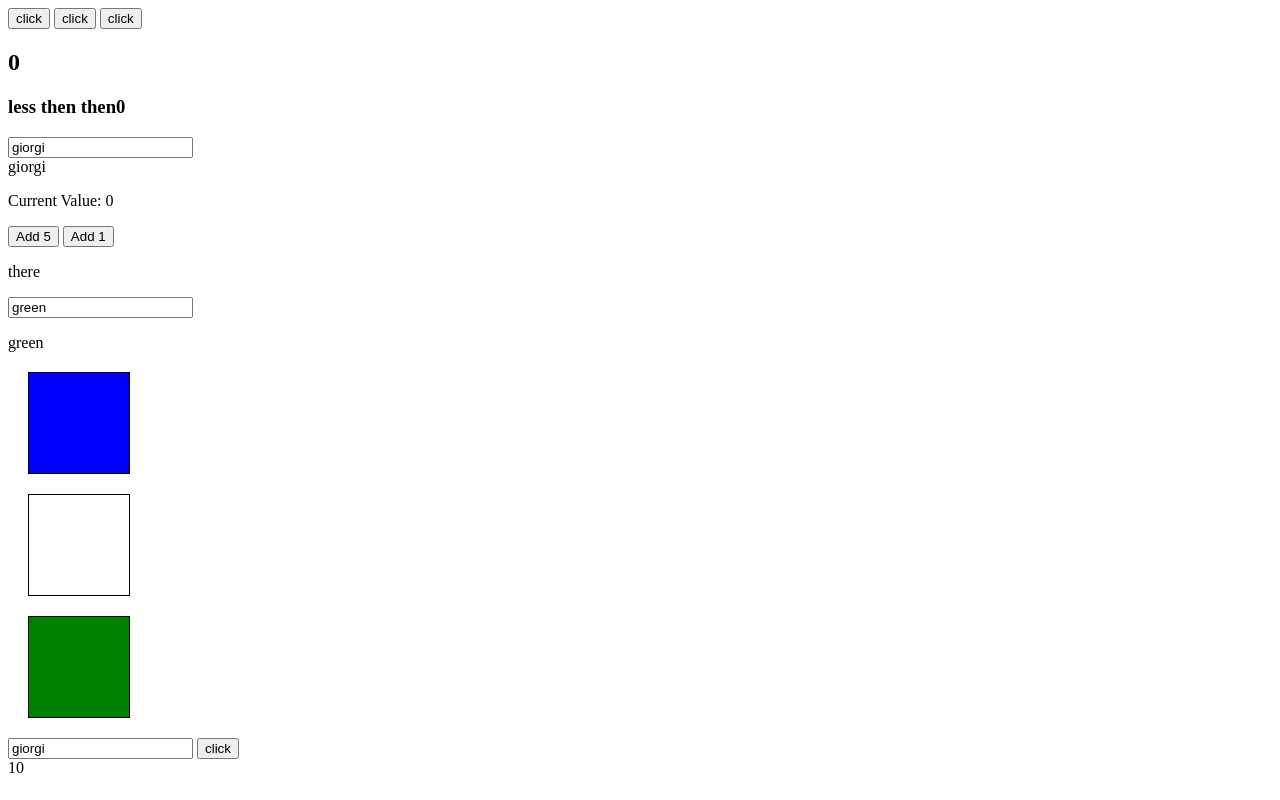
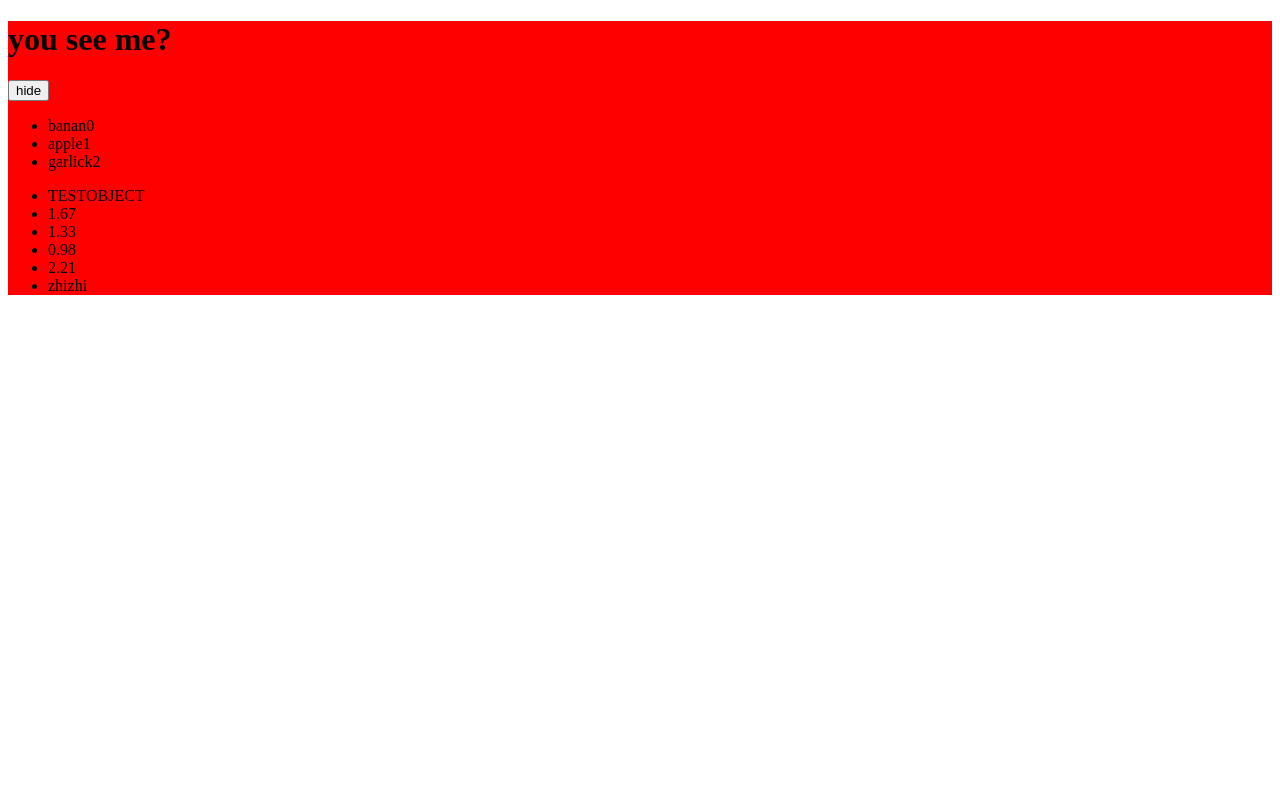
Before and after one commit to TornikeZhizhi/Vue-Learning, a plain HTML site: page index.html in a window 1280 px wide. Drawn offline with Linux system fonts and the light colour scheme.

Commit message:
v-for , Array.isArray(data)

```diff
--- a/index.html
+++ b/index.html
@@ -10,72 +10,69 @@
         height: 100px;
         margin: 20px;
       }
-      .float {
-        float: right;
-      }
-      .border {
-        border: none;
-      }
+
       .red {
         background: red;
       }
+
       .blue {
         background: blue;
       }
+
       .green {
         background: green;
-      }
-
-      .progress {
-        width: 0;
-        height: 20px;
-        background: red;
       }
     </style>
   </head>
   <body>
-    <div id="exercise">
-      <button v-on:click="counter+=2">click</button>
-      <button v-on:click="counter-=2">click</button>
-      <button v-on:click="secondCounter+=2">click</button>
-      <h2>
-        {{ counter }}
-        <!-- {{ results() }} -->
-      </h2>
-      <h3>{{ outpoot }}{{ secondCounter }}</h3>
+    <div v-bind:class="clas" id="exercise">
+      <template v-if="show">
+        <h1>
+          you see me?
+        </h1>
+      </template>
+      <button @click="show = !show">hide</button>
+      <ul>
+        <li v-for="(fruits,index) in ingridients">{{ fruits }}{{ index }}</li>
+      </ul>
 
-      <input type="" v-model="modelName" />
-      <div>{{ modelName }}</div>
+      <ul>
+        <template v-for="(data,index) in fourth">
+          <template v-if="Array.isArray(data)">
+            <li v-for="obj in data">
+              {{ obj }}
+            </li>
+          </template>
+          <template v-else>
+            <li>
+              {{ data }}
+            </li>
+          </template>
+          <!-- {{ data }} -->
+        </template>
+      </ul>
 
-      <div>
-        <p>Current Value: {{ value }}</p>
-        <button @click="value += 5">Add 5</button>
-        <button @click="value += 1">Add 1</button>
-        <p>{{ result }}</p>
-        <input type="" v-model="color" />
-        <p>{{ color }}</p>
-      </div>
+      <!-- <template v-for="(fruits,index) in ingridients">
+        <div>
+          <span>{{ fruits }}</span>
+          <span>- {{ index }}</span>
+        </div>
+      </template>
 
-      <div>
-        <div
-          class="demo"
-          @click="atachRed = !atachRed"
-          :class="divClasses"
-        ></div>
-        <div
-          class="demo"
-          @click="atachRed = !atachRed"
-          :class="{green:atachRed}"
-        ></div>
-        <div class="demo" @click="atachRed = !atachRed" :class="color"></div>
-      </div>
-      <input type="" v-model:input="modelName" />
-      <button @click="{stylechanger}">
-        click
-      </button>
-      <div class="progress" v-bind:style="{width}">
-        {{ width }}
-      </div>
+      <template v-for="fruits in persons">
+        <div>
+          <span v-for="(value,key) in fruits">{{ key }} : {{ value }}</span>
+        </div>
+      </template>
+
+      <template v-for="(el,index) in persons">
+        <li>
+          my name is {{ el.name }} i am {{ el.age }} years and my favorite color
+          is {{ el.color }}
+        </li>
+      </template>
+
+      <input type="text" v-model="clas" /> -->
     </div>
 
     <script src="vue.js"></script>
--- a/script.js
+++ b/script.js
@@ -1,63 +1,18 @@
 new Vue({
   el: "#exercise",
   data: {
-    atachRed: false,
-    modelName: "giorgi",
-    counter: 0,
-    secondCounter: 0,
-    value: 0,
-    color: "green",
-    effectClasses: {
-      red: true,
-      green: false
-    },
-
-    width: 10
-  },
-
-  computed: {
-    stylechanger: function() {
-      vm = this;
-      var widthX = vm.width;
-      setInterval(() => {
-        vm.width = widthX + "px";
-        widthX += 10;
-      }, 300);
-    },
-    outpoot: function() {
-      console.log("computed");
-      return this.counter > 10 ? "more than ten" : "less then then";
-    },
-    colorChanger: function() {
-      var xn = this;
-      setInterval(() => {
-        xn.effectClasses.red = !xn.effectClasses.red;
-        xn.effectClasses.green = !xn.effectClasses.green;
-      }, 1000);
-    },
-    result: function() {
-      return this.value == 37 ? "not there" : "there";
-    },
-    divClasses: function() {
-      return {
-        red: this.atachRed,
-        blue: !this.atachRed
-      };
-    }
-  },
-  watch: {
-    value: function() {
-      var vm = this;
-      setTimeout(function() {
-        vm.value = 0;
-      }, 2000);
-    }
-  },
-
-  methods: {
-    results: function() {
-      console.log("method");
-      return this.counter > 10 ? "more than ten" : "less then then";
+    show: true,
+    clas: "red",
+    message: "hey",
+    ingridients: ["banan", "apple", "garlick"],
+    persons: [
+      { name: "toko", age: 33, color: "red" },
+      { name: "gui", age: 23, color: "yellow" }
+    ],
+    fourth: {
+      name: "TESTOBJECT",
+      data: [1.67, 1.33, 0.98, 2.21],
+      surname: "zhizhi"
     }
   }
 });
```
